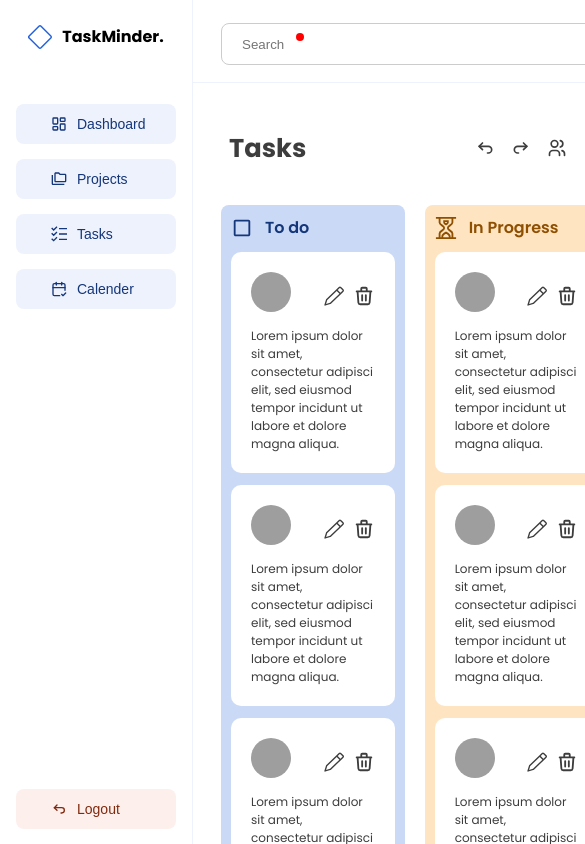
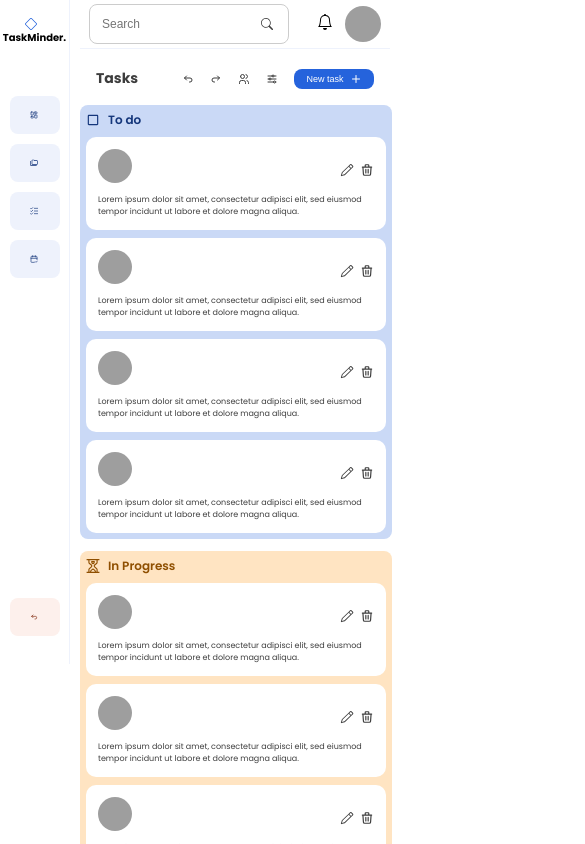
Before and after one commit to olumatty/Taskminder.io, a React (Vite) app: page / in a window 390 px wide. Shown: the top 844 px of the page, 585 px wide, since content can reach past the window. Built offline with nearby package versions, Linux system fonts and the light colour scheme; grey boxes are pictures that could not be loaded.

Commit message:
last commit

```diff
--- a/src/Component/ContentMain/ContentMain.css
+++ b/src/Component/ContentMain/ContentMain.css
@@ -9,3 +9,19 @@
     max-width: 1200px;
     margin-left:28px;
 }
+@media screen and (max-width: 800px) {
+    .grid-content {
+        gap: 16px;
+
+    }
+}
+@media screen and (max-width: 500px) {
+    .grid-content{
+        display:grid;
+        grid-template-columns :1fr;
+        width:80%;
+        gap: 12px;
+        margin-left:80px;
+    }
+
+}
--- a/src/Component/ContentTop/ContentTop.css
+++ b/src/Component/ContentTop/ContentTop.css
@@ -27,7 +27,6 @@
     height:20px;
     top: 50%;
     margin-right:30px;
-    bacgriund:none;
 }
 .content-top-left input{
     width:870px;
@@ -68,16 +67,9 @@
     .main-content-top{
         margin-bottom: 8px;
         padding:22px 28px 16px 28px;
+        justify-content:space-between;
     }
-    .content-top-left .icons{
-        position:absolute;
-        transform: translateY(-50%);
-        right: 0;
-        width: 20px;
-        height:20px;
-        top: 50%;
-        margin-right:30px;
-    }
+
     .content-top-left input{
         width:470px;
         height:40px;
@@ -96,5 +88,100 @@
 }
 
 @media screen and (max-width:900px){
-    q
+    .main-content-top{
+        margin-bottom: 6px;
+        padding:20px 26px 14px 26px;
+    }
+    .notification-btn-dot{
+        width:8px;
+        height:8px;
+        border-radius:50px;
+        margin-top:-26px;
+        margin-right:86px;
+        right:0;
+    }
 }
+@media screen and (max-width:800px){
+    .main-content-top{
+        margin-bottom: 5px;
+        padding:18px 24px 12px 24px;
+    }
+    .notification-btn-dot{
+        border-radius:50px;
+        margin-top:-25px;
+        margin-right:78px;
+        right:0;
+    }
+    .content-top-left input{
+        width:400px;
+        padding:18px;
+    }
+    .content-top-left .icons{
+        width: 16px;
+        height:16px;
+        top: 45%;
+        margin-right:20px;
+    }
+    .profile img{
+        height:40px;
+        width:40px;
+    }
+    .content-icons{
+        height:20px;
+        width:20px;
+    }
+}
+@media screen and (max-width:650px){
+    .main-content-top{
+        margin-bottom: 3px;
+        padding:8px 6px 4px 6px;
+        justify-content:space-around;
+
+    .content-top-left input{
+        width:200px;
+        padding:12px;
+    }
+    .profile img{
+        height:36px;
+        width:36px;
+        border-radius:100%;
+    }
+    .notification-btn-dot{
+        border-radius:50px;
+        margin-top:-25px;
+        margin-right:108px;
+        right:0;
+    }
+}
+@media screen and (max-width: 500px) {
+    .main-content-top{
+        margin-bottom: 3px;
+        padding:4px 4px 4px 4px;
+        justify-content:space-around;
+        margin-left:80px;
+    }
+    }
+    .content-top-left input{
+        width:160px;
+        padding:12px;
+        font-size:12px;
+    }
+    .profile img{
+        height:30px;
+        width:30px;
+        border-radius:100%;
+    }
+    .notification-btn-dot{
+        display:none;
+    }
+    .content-icons{
+        height:16px;
+        width:16px;
+    }
+    .content-top-left .icons{
+        width: 12px;
+        height:12px;
+        top: 50%;
+        margin-right:16px;
+    }
+}
--- a/src/Component/Done/Done.css
+++ b/src/Component/Done/Done.css
@@ -55,3 +55,71 @@
     font-size:12px;
     color:#3D3D3D;
 }
+@media screen and (max-width:800px){
+    .Done-container{
+        padding: 8px;
+        gap:10px;
+    }
+    .Done-header{
+        gap:10px;
+    }
+    .icon{
+        height:18px;
+        width:18px;
+    }
+    .Done-header span{
+        font-weight:600;
+        font-size:14px;
+    }
+    .profile-container{
+        padding:16px;
+    }
+    .profile-icon{
+        gap:6px;
+    }.p-icon{
+        height:18px;
+        width:22px;
+    }
+    .img-container img{
+        height:38px;
+        width: 38px;
+    }
+    .profile-container p{
+        margin-top:6px;
+        font-size:10px;
+    }
+}
+@media screen and (max-width:650px){
+    .Done-container{
+        padding: 6px;
+        gap:8px;
+    }
+    .Done-header{
+        gap:8px;
+    }
+    .icon{
+        height:14px;
+        width:14px;
+    }
+    .Done-header span{
+        font-weight:600;
+        font-size:12px;
+    }
+    .profile-container{
+        padding:12px;
+    }
+    .profile-icon{
+        gap:6px;
+    }.p-icon{
+        height:14px;
+        width:14px;
+    }
+    .img-container img{
+        height:34px;
+        width: 34px;
+    }
+    .profile-container p{
+        margin-top:4px;
+        font-size:8px;
+    }
+}
--- a/src/Component/InProgress/InProgress.css
+++ b/src/Component/InProgress/InProgress.css
@@ -55,3 +55,71 @@
     font-size:12px;
     color:#3D3D3D;
 }
+@media screen and (max-width:800px){
+    .inProgress-container{
+        padding: 8px;
+        gap:10px;
+    }
+    .Inprogress-header{
+        gap:10px;
+    }
+    .icon{
+        height:18px;
+        width:18px;
+    }
+    .Inprogress-header span{
+        font-weight:600;
+        font-size:14px;
+    }
+    .profile-container{
+        padding:16px;
+    }
+    .profile-icon{
+        gap:6px;
+    }.p-icon{
+        height:18px;
+        width:22px;
+    }
+    .img-container img{
+        height:38px;
+        width: 38px;
+    }
+    .profile-container p{
+        margin-top:6px;
+        font-size:10px;
+    }
+    @media screen and (max-width:650px){
+        .inProgress-container{
+            padding: 6px;
+            gap:8px;
+        }
+        .Inprogress-header{
+            gap:8px;
+        }
+        .icon{
+            height:14px;
+            width:14px;
+        }
+        .Inprogress-header span{
+            font-weight:600;
+            font-size:12px;
+        }
+        .profile-container{
+            padding:12px;
+        }
+        .profile-icon{
+            gap:6px;
+        }.p-icon{
+            height:14px;
+            width:14px;
+        }
+        .img-container img{
+            height:34px;
+            width: 34px;
+        }
+        .profile-container p{
+            margin-top:4px;
+            font-size:8px;
+        }
+    }
+}
--- a/src/Component/Task/Task.css
+++ b/src/Component/Task/Task.css
@@ -30,8 +30,85 @@
     justify-content:center;
     display:flex;
 }
-.bttn-icons{
-    width:20px;
-    height:20px;
-    margin-left:8px;
+    .bttn-icons{
+        width:20px;
+        height:20px;
+        margin-left:8px;
+    }
+@media screen and (max-width: 900px){
+    .Task{
+        padding: 32px;
+    }
+    .task-name{
+        font-size:18px;
+        color:#3D3D3D;
+    }
+    .btn-icons{
+        width:18px;
+        height:18px;
+    }
+    .icons button{
+        width:140px;
+        height: 40px;
+    }
+    .bttn-icons{
+        width:18px;
+        height:18px;
+        margin-left:8px;
+    }
 }
+@media screen and (max-width:650px){
+    .Task{
+        padding: 20px;
+    }
+    .task-name{
+        font-size:14px;
+        color:#3D3D3D;
+    }
+    .btn-icons{
+        width:14px;
+        height:14px;
+    }
+    .icons button{
+        width:100px;
+        height: 30px;
+    }
+    .bttn-icons{
+        width:14px;
+        height:14px;
+        margin-left:6px;
+}
+    span{
+        font-size:12px;
+    }
+}
+@media screen and (max-width: 500px) {
+    .Task{
+        padding: 16px;
+    }
+    .task-name{
+        font-size:12px;
+        color:#3D3D3D;
+    }
+    .btn-icons{
+        width:12px;
+        height:12px;
+    }
+    .icons button{
+        width:80px;
+        height: 20px;
+    }
+    .bttn-icons{
+        width:12px;
+        height:12px;
+        margin-left:6px;
+    }
+    span{
+        font-size:9px;
+    }
+}
+@media screen and (max-width: 500px) {
+    .Task{
+        margin-left:80px;
+    }
+}
--- a/src/Component/ToDo/ToDo.css
+++ b/src/Component/ToDo/ToDo.css
@@ -55,3 +55,71 @@
     font-size:12px;
     color:#3D3D3D;
 }
+@media screen and (max-width:800px){
+    .ToDo-container{
+        padding: 8px;
+        gap:10px;
+    }
+    .ToDo-header{
+        gap:10px;
+    }
+    .icon{
+        height:18px;
+        width:18px;
+    }
+    .ToDo-header span{
+        font-weight:600;
+        font-size:14px;
+    }
+    .profile-container{
+        padding:16px;
+    }
+    .profile-icon{
+        gap:6px;
+    }.p-icon{
+        height:18px;
+        width:22px;
+    }
+    .img-container img{
+        height:38px;
+        width: 38px;
+    }
+    .profile-container p{
+        margin-top:6px;
+        font-size:10px;
+    }
+}
+@media screen and (max-width:650px){
+    .ToDo-container{
+        padding: 6px;
+        gap:8px;
+    }
+    .ToDo-header{
+        gap:8px;
+    }
+    .icon{
+        height:14px;
+        width:14px;
+    }
+    .ToDo-header span{
+        font-weight:600;
+        font-size:12px;
+    }
+    .profile-container{
+        padding:12px;
+    }
+    .profile-icon{
+        gap:6px;
+    }.p-icon{
+        height:14px;
+        width:14px;
+    }
+    .img-container img{
+        height:34px;
+        width: 34px;
+    }
+    .profile-container p{
+        margin-top:4px;
+        font-size:8px;
+    }
+}
--- a/src/Layout/Content/Content.css
+++ b/src/Layout/Content/Content.css
@@ -15,3 +15,6 @@
         padding-right:0px;
     }
 }
+@media screen and (max-width: 500px) {
+
+}
--- a/src/Layout/Sidebar/Sidebar.css
+++ b/src/Layout/Sidebar/Sidebar.css
@@ -97,3 +97,114 @@
       font-size:16px;
     }
   }
+
+  @media screen and (max-width: 900px) {
+    .sidebar {
+      padding: 20px 12px;
+      width: 130px;
+    }
+    .userinfo h4{
+      font-size:16px;
+    }
+    .Logout_side{
+      margin-top:680px;
+    }
+    .nav_list button,.nav5-button {
+      width: 120px;
+      height:38px;
+      padding: 14px 15px;
+      font-size: 12px;
+    }
+    .nav-icon {
+      margin-right: 10px;
+      margin-left:10px;
+      width:16px;
+      height:16px;
+    }
+    .userinfo {
+      display:flex;
+      flex-direction:column;
+      align-items: center;
+      justify-content:center;
+      margin-bottom: 40px;
+    }
+
+
+  }
+  @media screen and (max-width: 800px) {
+    .Logout_side{
+      margin-top:320px;
+    }
+    .sidebar {
+      padding: 20px 14px;
+      width: 100px;
+    }
+  .nav_list button,.nav5-button {
+    width: 60px;
+    height:38px;
+    padding: 14px 15px;
+    font-size: 12px;
+  }
+  .nav-icon {
+    margin-left:8px;
+    width:15px;
+    height:15px;
+  }
+  .nav span{
+    display:none;
+  }
+  .userinfo {
+    display:flex;
+    flex-direction:column;
+    align-items: center;
+    justify-content:center;
+    margin-bottom: 40px;
+  }
+
+  .user_icon {
+    font-size: 24px;
+    margin-right: 10px;
+    align-items:center;
+    justify-content:center;
+    color:#2563DC;
+  }
+
+  .userinfo h4 {
+    font-size: 13px;
+    font-weight: bold;
+  }
+}
+  @media screen and (max-width: 500px) {
+    .Logout_side{
+      margin-top:320px;
+
+    }
+    .sidebar {
+      padding: 18px 12px;
+      width: 70px;
+      position:fixed;
+    }
+  .nav_list button,.nav5-button {
+    width: 50px;
+    height:38px;
+    padding: 10px 12px;
+    font-size: 12px;
+  }
+  .nav-icon {
+    margin-left:8px;
+    width:10px;
+    height:10px;
+  }
+
+  .user_icon {
+    font-size: 12px;
+    margin-right: 8px;
+  }
+
+  .userinfo h4 {
+    font-size: 10px;
+  }
+  .nav_list li, .Logout_side li {
+    margin: 10px 0;
+  }
+  }
--- a/src/Layout/Sidebar/Sidebar.jsx
+++ b/src/Layout/Sidebar/Sidebar.jsx
@@ -16,7 +16,7 @@ const Sidebar = () => {
         <ul className="nav_list">
           <li>
             <a href="#">
-              <button className="nav0-button">
+              <button className="nav0-button nav">
                 <LuLayoutDashboard className="nav-icon" />
                 <span>Dashboard</span>
               </button>
@@ -25,7 +25,7 @@ const Sidebar = () => {
 
           <li>
             <a href="#">
-              <button className="nav1-button">
+              <button className="nav1-button nav">
                 <MdOutlineFolderCopy className="nav-icon" />
                 <span>Projects</span>
               </button>
@@ -34,7 +34,7 @@ const Sidebar = () => {
 
           <li>
             <a href="#">
-              <button className="nav2-button">
+              <button className="nav2-button nav">
                 <GrTask className="nav-icon" />
                 <span>Tasks</span>
               </button>
@@ -43,7 +43,7 @@ const Sidebar = () => {
 
           <li>
             <a href="#">
-              <button className="nav3-button">
+              <button className="nav3-button nav">
                 <LuCalendarCheck2 className="nav-icon" />
                 <span>Calender</span>
               </button>
@@ -53,7 +53,7 @@ const Sidebar = () => {
         <ul className="Logout_side">
           <li>
             <a href="#">
-              <button className="nav5-button">
+              <button className="nav5-button nav">
                 <TbArrowBackUp className="nav-icon" />
                 <span>Logout</span>
               </button>
```
